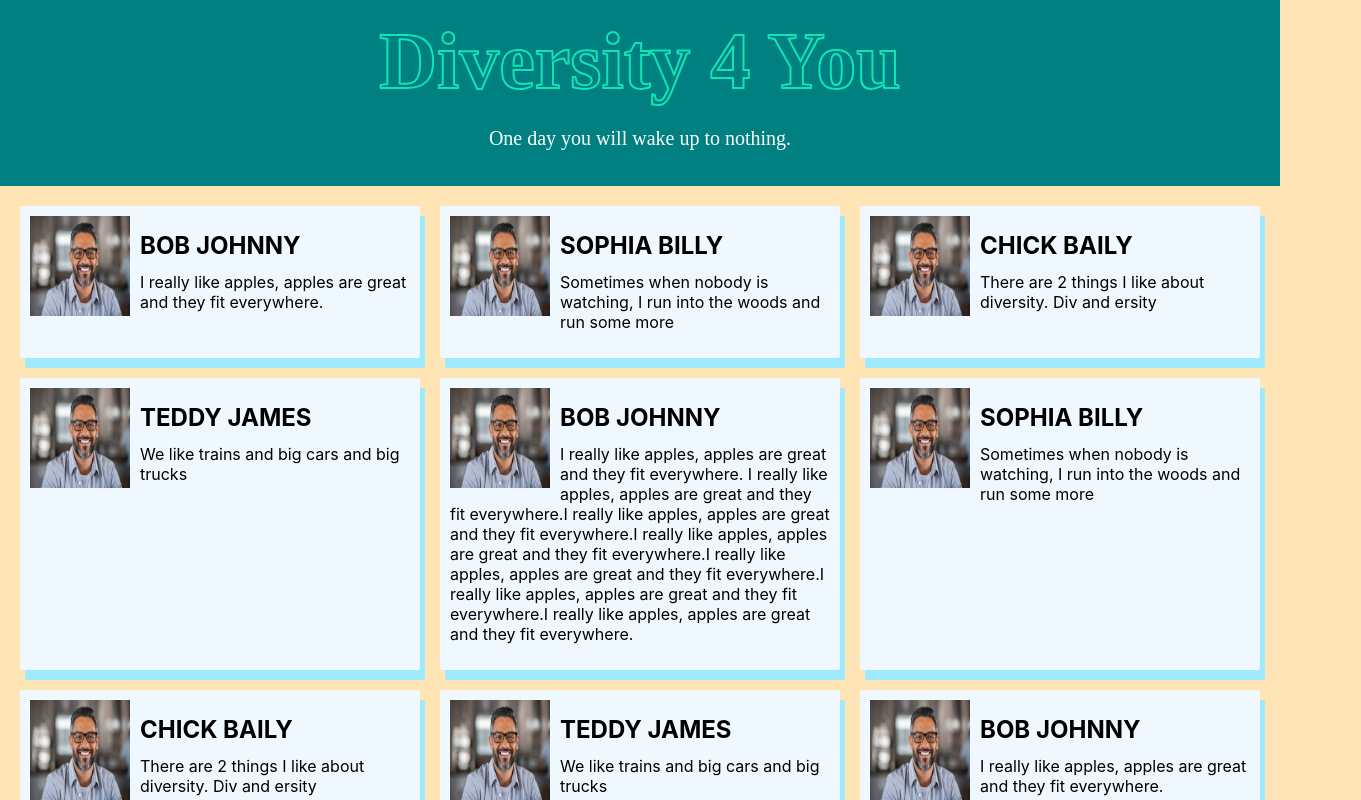
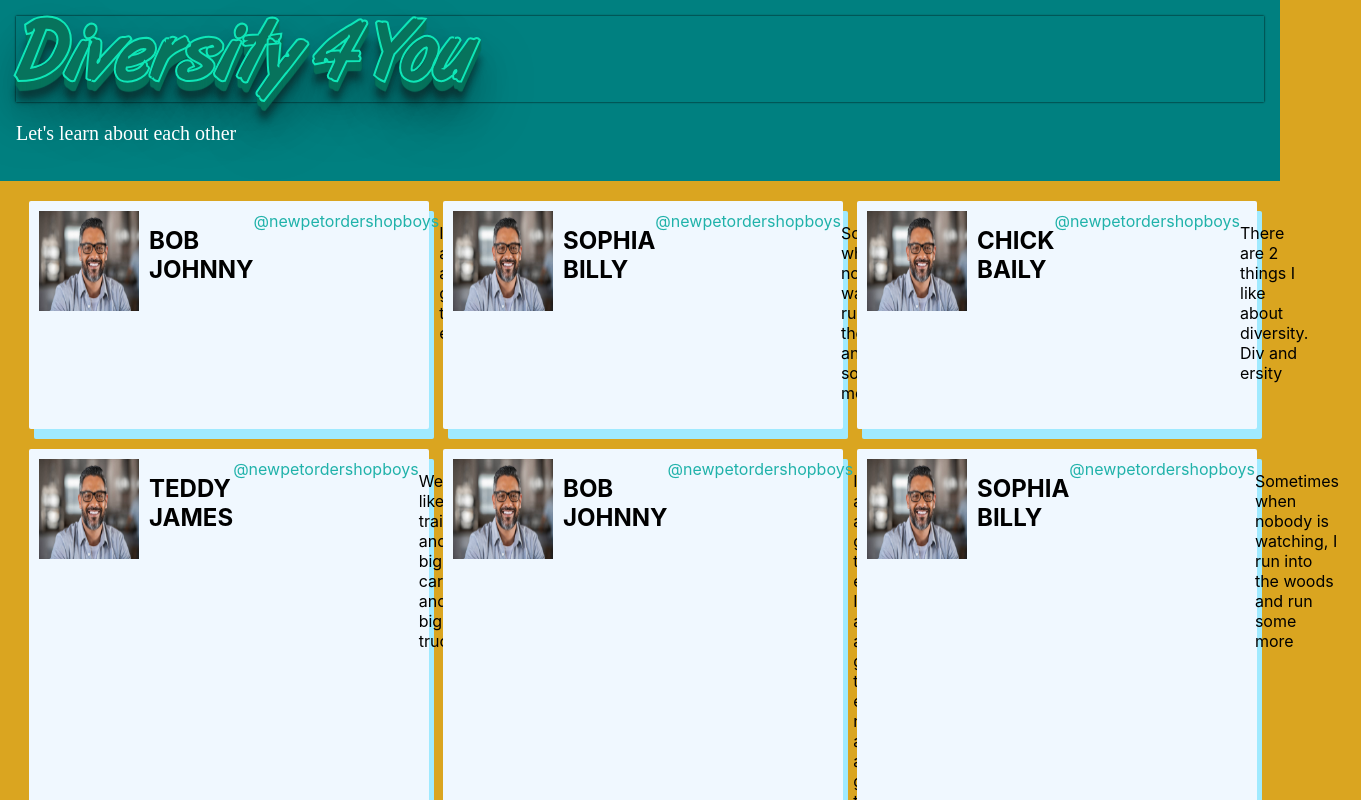
Before and after one commit to tmldude/Diversity4You, a React (Create React App) app: page / in a window 1280 px wide. Shown: the top 800 px of the page, 1361 px wide, since content can reach past the window. Built offline with nearby package versions, Linux system fonts and the light colour scheme; the HTML template or start-up script is replaced by a standard one.

Commit message:
some stuff

```diff
--- a/src/components/Header.js
+++ b/src/components/Header.js
@@ -8,7 +8,7 @@ const Header = () => {
             <h1 className={styles.header_header}>
                 Diversity 4 You
             </h1>
-            <p className={styles.header_text}>One day you will wake up to nothing.
+            <p className={styles.header_text}>Let's learn about each other
            </p>
         </div>
     </section>
--- a/src/components/Header.module.css
+++ b/src/components/Header.module.css
@@ -1,6 +1,6 @@
 
 .header_box{
-    text-align: center;
+    text-align: left;
     background-color: teal;
     padding: 1rem;
     margin-bottom: 10px;
@@ -8,19 +8,38 @@
 
 .header_title{
     color: grey;
+    max-width: auto
+
 }
 
 .header_header {
     /* text-shadow: 1px 1px 1px lightblue, 2px 2px 1px blue;
     font-size: 40px; */
+
     margin: 0;
 
     -webkit-text-stroke-width: 2px;
     -webkit-text-stroke-color: #0ee6b7;
     color: transparent;
-    font-family: Poppins-Bold;
+    font-family: Karate;
     font-size: 5rem;
     overflow: visible;
+    text-shadow: 1px 1px 1px #07735c,
+        1px 2px 1px #07735c,
+        1px 3px 1px #07735c,
+        1px 4px 1px #07735c,
+        1px 5px 1px #07735c,
+        1px 6px 1px #07735c,
+        1px 7px 1px #07735c,
+        1px 8px 1px #07735c,
+        1px 9px 1px #07735c,
+        1px 10px 1px #07735c,
+    1px 18px 6px rgba(16,16,16,0.4),
+    1px 22px 10px rgba(16,16,16,0.2),
+    1px 25px 35px rgba(16,16,16,0.2),
+    1px 30px 60px rgba(16,16,16,0.4);
+    box-shadow: 0px 0px 2px #000;
+
 
 }
 
@@ -30,4 +49,5 @@
     font-size: 20px;
     font-weight: 300;
 
+
 }
--- a/src/components/InfoSection/InfoBox.js
+++ b/src/components/InfoSection/InfoBox.js
@@ -7,6 +7,7 @@ const InfoBox = (props) => {
     <div className={styles.box}>
       <img className={styles.box_image} alt="man" src={props.image}></img>
       <h1 className={styles.box_name}>{props.name}</h1>
+      <a rel="noreferrer" target="_blank" className={styles.box_link} href={props.link}>{props.twitterAt}</a>
       <p className={styles.box_text}>{props.text}</p>
     </div>
   );
--- a/src/components/InfoSection/InfoBox.module.css
+++ b/src/components/InfoSection/InfoBox.module.css
@@ -8,15 +8,17 @@
     margin: 20px;
     background-color: aliceblue;
     padding: 4px 10px 4px 4px; */
+    display: flex;
 
     background-color: aliceblue;
     border-radius: 2px;
     box-shadow: 5px 10px rgba(160, 234, 255);
-    display: block;
     /* box-shadow: 0 0 10px rgb(0 0 0 / 20%); */
     box-sizing: border-box;
+
     clear: both;
     margin: 10px;
+    margin-right: 4px;
     padding: 10px;
     width: 400px;
 }
@@ -43,3 +45,8 @@
     margin-top: 12px;
     /* display: inline; */
 }
+
+.box_link{
+    text-decoration: none;
+    color: lightseagreen
+}
--- a/src/components/InfoSection/InfoSection.js
+++ b/src/components/InfoSection/InfoSection.js
@@ -9,61 +9,85 @@ const data = [
     name: "bob johnny",
     text: "I really like apples, apples are great and they fit everywhere.",
     image: image,
+    handle: "@newpetordershopboys",
+    link: "https://www.google.com",
   },
   {
     name: "Sophia billy",
     text: "Sometimes when nobody is watching, I run into the woods and run some more",
     image: image,
+    handle: "@newpetordershopboys",
+    link: "https://www.google.com",
   },
   {
     name: "Chick Baily",
     text: "There are 2 things I like about diversity. Div and ersity",
     image: image,
+    handle: "@newpetordershopboys",
+    link: "https://www.google.com",
   },
   {
     name: "Teddy James",
     text: "We like trains and big cars and big trucks",
     image: image,
+    handle: "@newpetordershopboys",
+    link: "https://www.google.com",
   },
   {
     name: "bob johnny",
     text: "I really like apples, apples are great and they fit everywhere. I really like apples, apples are great and they fit everywhere.I really like apples, apples are great and they fit everywhere.I really like apples, apples are great and they fit everywhere.I really like apples, apples are great and they fit everywhere.I really like apples, apples are great and they fit everywhere.I really like apples, apples are great and they fit everywhere.",
     image: image,
+    handle: "@newpetordershopboys",
+    link: "https://www.google.com",
   },
   {
     name: "Sophia billy",
     text: "Sometimes when nobody is watching, I run into the woods and run some more",
     image: image,
+    handle: "@newpetordershopboys",
+    link: "https://www.google.com",
   },
   {
     name: "Chick Baily",
     text: "There are 2 things I like about diversity. Div and ersity",
     image: image,
+    handle: "@newpetordershopboys",
+    link: "https://www.google.com",
   },
   {
     name: "Teddy James",
     text: "We like trains and big cars and big trucks",
     image: image,
+    handle: "@newpetordershopboys",
+    link: "https://www.google.com",
   },
   {
     name: "bob johnny",
     text: "I really like apples, apples are great and they fit everywhere.",
     image: image,
+    handle: "@newpetordershopboys",
+    link: "https://www.google.com",
   },
   {
     name: "Sophia billy",
     text: "Sometimes when nobody is watching, I run into the woods and run some more",
     image: image,
+    handle: "@newpetordershopboys",
+    link: "https://www.google.com",
   },
   {
     name: "Chick Baily",
     text: "There are 2 things I like about diversity. Div and ersity",
     image: image,
+    handle: "@newpetordershopboys",
+    link: "https://www.google.com",
   },
   {
     name: "Teddy James",
     text: "We like trains and big cars and big trucks",
     image: image,
+    handle: "@newpetordershopboys",
+    link: "https://www.google.com",
   },
 ];
 
@@ -77,6 +101,8 @@ const InfoSection = () => {
           name={slide.name}
           text={slide.text}
           image={slide.image}
+          twitterAt={slide.handle}
+          link={slide.link}
         />
       ))}
     </section>
--- a/src/index.css
+++ b/src/index.css
@@ -1,12 +1,18 @@
+@font-face {
+  font-family: Karate;
+  src: url('/src/fonts/Artbrush.ttf');
+}
+
+
 body {
   margin: 0;
   font-family: -apple-system, BlinkMacSystemFont, 'Segoe UI', 'Roboto', 'Oxygen',
     'Ubuntu', 'Cantarell', 'Fira Sans', 'Droid Sans', 'Helvetica Neue',
-    sans-serif;
+    sans-serif, Karate, Poppins-Bold;
   -webkit-font-smoothing: antialiased;
   -moz-osx-font-smoothing: grayscale;
 
-  background-color: moccasin;
+  background-color: goldenrod;
   margin-bottom: 25px;
 }
 
```
Also changed, not shown: src/fonts/Artbrush.ttf (added), src/fonts/READ_ME%.TXT (added).
